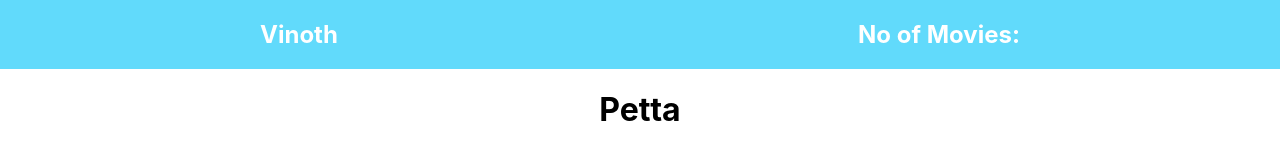
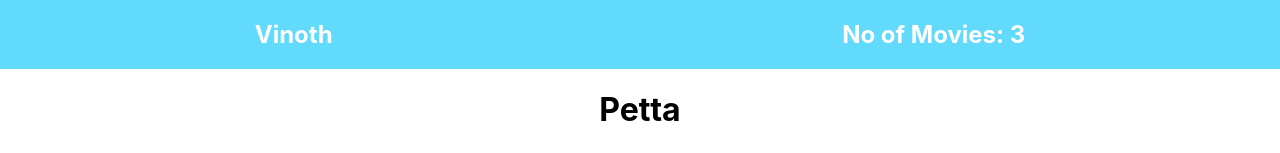
Before and after one commit to vinothsmart/react-context, a React (Create React App) app: page / in a window 1280 px wide. Shown: the top 153 px of the page. Built offline with nearby package versions, Linux system fonts and the light colour scheme.

Commit message:
useContext in Nav

```diff
--- a/src/Nav.js
+++ b/src/Nav.js
@@ -1,8 +1,12 @@
+import { useContext } from "react";
+import { MovieContext } from "./MovieContext";
+
 const Nav = () => {
+  const [movieList, setMovieList] = useContext(MovieContext);
   return (
     <nav>
       <h2>Vinoth</h2>
-      <h2>No of Movies:</h2>
+      <h2>No of Movies: {movieList.length}</h2>
     </nav>
   );
 };
```
